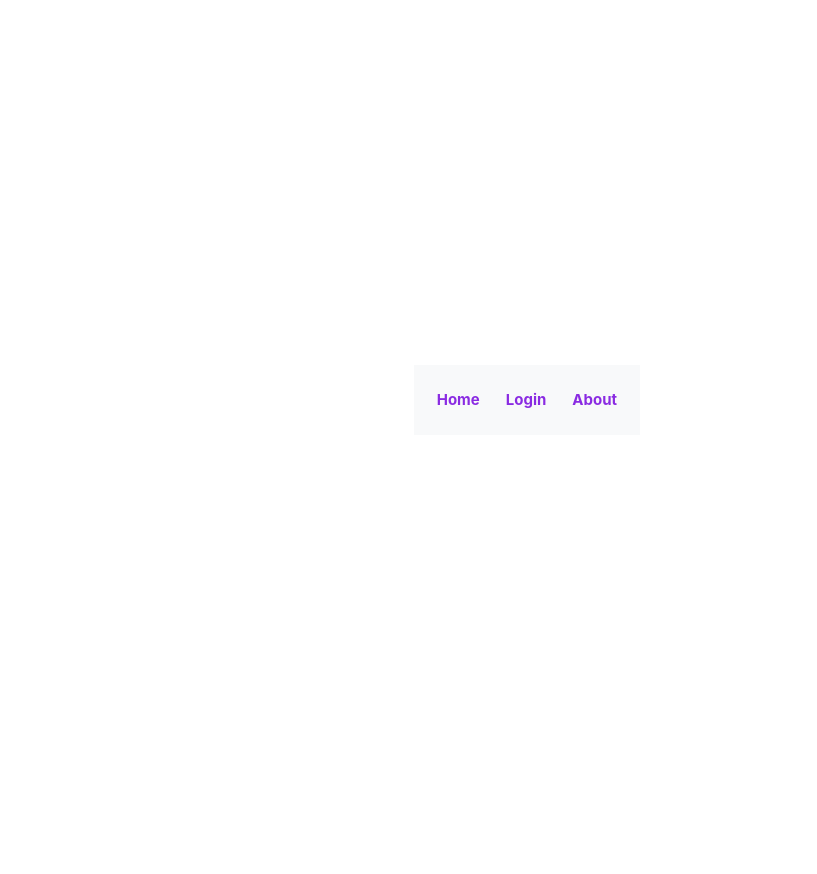
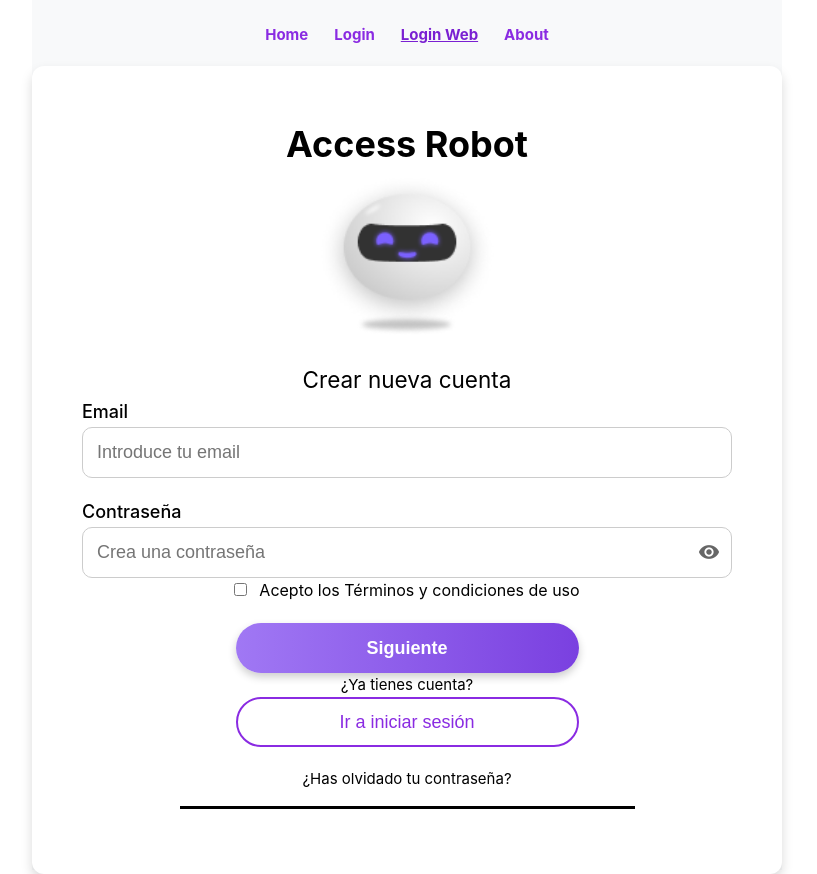
Before and after one commit to CarlosAlberto19/PRACTICAS_ACCESSROBOT, a Vue app: page /login-web in a window 1280 px wide. Before the commit this address had no page. Shown: the whole page, without its empty margins (0-817 px from the left). Before the commit the page ends 800 px from the top, so only its background shows below. Built offline with nearby package versions, Linux system fonts and the light colour scheme.

Commit message:
💻 Diseño mejorado: formulario web centrado y expandido horizontalmente

```diff
--- a/src/App.vue
+++ b/src/App.vue
@@ -4,6 +4,7 @@
       <nav>
         <router-link to="/">Home</router-link>
         <router-link to="/login">Login</router-link>
+        <router-link to="/login-web">Login Web</router-link> <!-- ✅ Nuevo enlace -->
         <router-link to="/about">About</router-link>
       </nav>
     </header>
@@ -17,7 +18,6 @@
 
 <style scoped>
 /* 📌 CONTENEDOR PRINCIPAL */
-
 
 /* 📌 HEADER Y NAVEGACIÓN */
 header {
@@ -43,6 +43,4 @@ nav a.router-link-exact-active {
   color: #7a20d2;
   text-decoration: underline;
 }
-
-
 </style>
--- a/src/router/index.js
+++ b/src/router/index.js
@@ -1,6 +1,7 @@
-import { createRouter, createWebHistory } from 'vue-router'
-import HomeView from '../views/HomeView.vue'
-import LoginView from '@/views/LoginView.vue'
+import { createRouter, createWebHistory } from 'vue-router';
+import HomeView from '../views/HomeView.vue';
+import LoginView from '@/views/LoginView.vue';
+import LoginView2 from '@/views/LoginView2.vue'; // ✅ Importamos la nueva vista
 
 const router = createRouter({
   history: createWebHistory(import.meta.env.BASE_URL),
@@ -13,21 +14,19 @@ const router = createRouter({
     {
       path: '/about',
       name: 'about',
-      // route level code-splitting
-      // this generates a separate chunk (About.[hash].js) for this route
-      // which is lazy-loaded when the route is visited.
       component: () => import('../views/AboutView.vue'),
     },
-
     {
       path: '/login',
       name: 'login',
-      component: LoginView
+      component: LoginView,
+    },
+    {
+      path: '/login-web', // ✅ Nueva ruta para la versión web
+      name: 'login-web',
+      component: LoginView2,
+    }
+  ],
+});
 
-    }
-
-
-  ],
-})
-
-export default router
+export default router;
--- /dev/null
+++ b/src/views/LoginView2.vue
@@ -0,0 +1,177 @@
+<template>
+    <div class="contenedor-pagina">
+      <div class="caja-formulario">
+        <!-- 📌 CABECERA DENTRO DEL FORMULARIO -->
+        <div class="cabecera">
+          <h1 class="titulo">Access Robot</h1>
+          <img src="@/assets/images/ARturo.png" alt="Robot" class="imagen-robot" />
+        </div>
+
+        <h2 class="subtitulo">Crear nueva cuenta</h2>
+
+        <div class="contenedor-inputs">
+          <div class="grupo-input">
+            <label for="correo">Email</label>
+            <input id="correo" type="email" placeholder="Introduce tu email" />
+          </div>
+
+          <div class="grupo-input">
+            <label for="clave">Contraseña</label>
+            <div class="envoltorio-clave">
+              <input id="clave" type="password" placeholder="Crea una contraseña" />
+              <span class="icono material-icons">visibility</span>
+            </div>
+          </div>
+        </div>
+
+        <!-- Checkbox de Términos -->
+        <div class="contenedor-checkbox">
+          <label class="checkbox-personalizado">
+            <input type="checkbox" v-model="aceptaTerminos" />
+            <span class="marca"></span>
+          </label>
+          <span class="texto-checkbox">Acepto los Términos y condiciones de uso</span>
+        </div>
+
+        <!-- Botón Siguiente -->
+        <PrimaryButton label="Siguiente" type="button" :disabled="!aceptaTerminos" @click="handleNext" />
+
+        <p class="texto-centrado">¿Ya tienes cuenta?</p>
+
+        <!-- Botón Iniciar Sesión -->
+        <SecondaryButton label="Ir a iniciar sesión" type="button" @click="goToLogin" />
+
+        <p class="texto-olvido"><strong>¿Has olvidado tu contraseña?</strong></p>
+        <hr class="linea-separadora" />
+      </div>
+    </div>
+  </template>
+
+  <script setup>
+  import { ref } from 'vue';
+  import { useRouter } from 'vue-router';
+  import PrimaryButton from '@/components/PrimaryButton.vue';
+  import SecondaryButton from '@/components/SecondaryButton.vue';
+
+  const router = useRouter();
+  const aceptaTerminos = ref(false);
+
+  const handleNext = () => {
+    if (aceptaTerminos.value) {
+      router.push('/auth');
+    }
+  };
+
+  const goToLogin = () => {
+    router.push('/login');
+  };
+  </script>
+
+  <style scoped>
+  /* 📌 CONTENEDOR PRINCIPAL */
+  .contenedor-pagina {
+    display: flex;
+    justify-content: center;
+    align-items: center;
+    height: 100vh;
+    width: 100%;
+    background-color: #f8f9fa;
+  }
+
+  /* 📌 FORMULARIO EXPANDIDO Y CENTRADO */
+  .caja-formulario {
+    display: flex;
+    flex-direction: column;
+    align-items: center;
+    width: 750px; /* 🔥 Más ancho */
+    background: white;
+    padding: 50px;
+    border-radius: 12px;
+    box-shadow: 0 6px 12px rgba(0, 0, 0, 0.15);
+  }
+
+  /* 📌 CABECERA DENTRO DEL FORMULARIO */
+  .cabecera {
+    text-align: center;
+    margin-bottom: 20px;
+  }
+
+  .titulo {
+    font-size: 36px;
+    font-weight: bold;
+  }
+
+  .imagen-robot {
+    width: 180px;
+    height: auto;
+  }
+
+  /* 📌 INPUTS MÁS ESPACIOSOS */
+  .contenedor-inputs {
+    display: flex;
+    flex-direction: column;
+    gap: 20px;
+    width: 100%;
+  }
+
+  .grupo-input {
+    display: flex;
+    flex-direction: column;
+  }
+
+  .grupo-input label {
+    font-size: 18px;
+    font-weight: 500;
+  }
+
+  .grupo-input input {
+    width: 100%;
+    padding: 14px;
+    font-size: 18px;
+    border: 1px solid #ccc;
+    border-radius: 10px;
+    outline: none;
+  }
+
+  /* 📌 PASSWORD WRAPPER */
+  .envoltorio-clave {
+    position: relative;
+  }
+
+  .envoltorio-clave input {
+    padding-right: 40px;
+  }
+
+  .icono {
+    position: absolute;
+    right: 12px;
+    top: 50%;
+    transform: translateY(-50%);
+    cursor: pointer;
+    font-size: 22px;
+    color: #666;
+  }
+
+  /* 📌 CHECKBOX */
+  .contenedor-checkbox {
+    display: flex;
+    align-items: center;
+    gap: 12px;
+    font-size: 16px;
+    margin-bottom: 20px;
+  }
+
+  /* 📌 SEPARADOR MEJORADO */
+  .linea-separadora {
+    margin: 15px auto;
+    width: 70%;
+    border: 0;
+    border-top: 3px solid black;
+  }
+
+  /* 📌 TEXTO "¿HAS OLVIDADO TU CONTRASEÑA?" */
+  .texto-olvido {
+    margin-top: 20px;
+    font-weight: bold;
+  }
+  </style>
```
